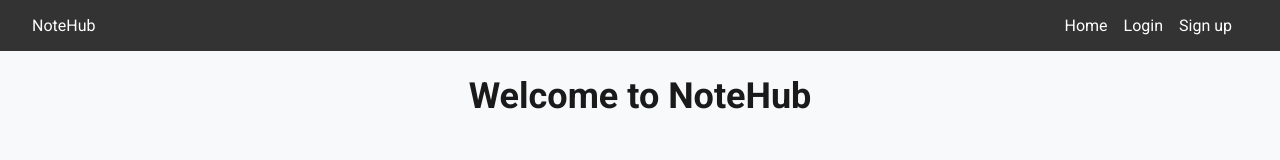
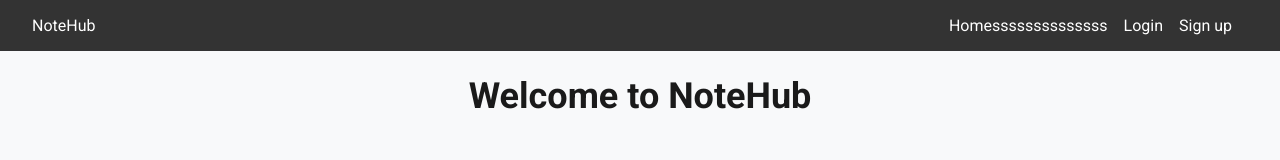
Before and after one commit to ilkash/09-auth, a Next.js app: page / in a window 1280 px wide. Shown: the top 160 px of the page. Built offline with nearby package versions, Linux system fonts and the light colour scheme; no server answers.

Commit message:
Update Header.tsx

```diff
--- a/components/Header/Header.tsx
+++ b/components/Header/Header.tsx
@@ -13,7 +13,7 @@ export default function Header() {
         <ul className={css.navigation}>
           <li className={css.navigationItem}>
             <Link href="/" className={css.navigationLink}>
-              Home
+              Homessssssssssssss
             </Link>
           </li>
 
```
